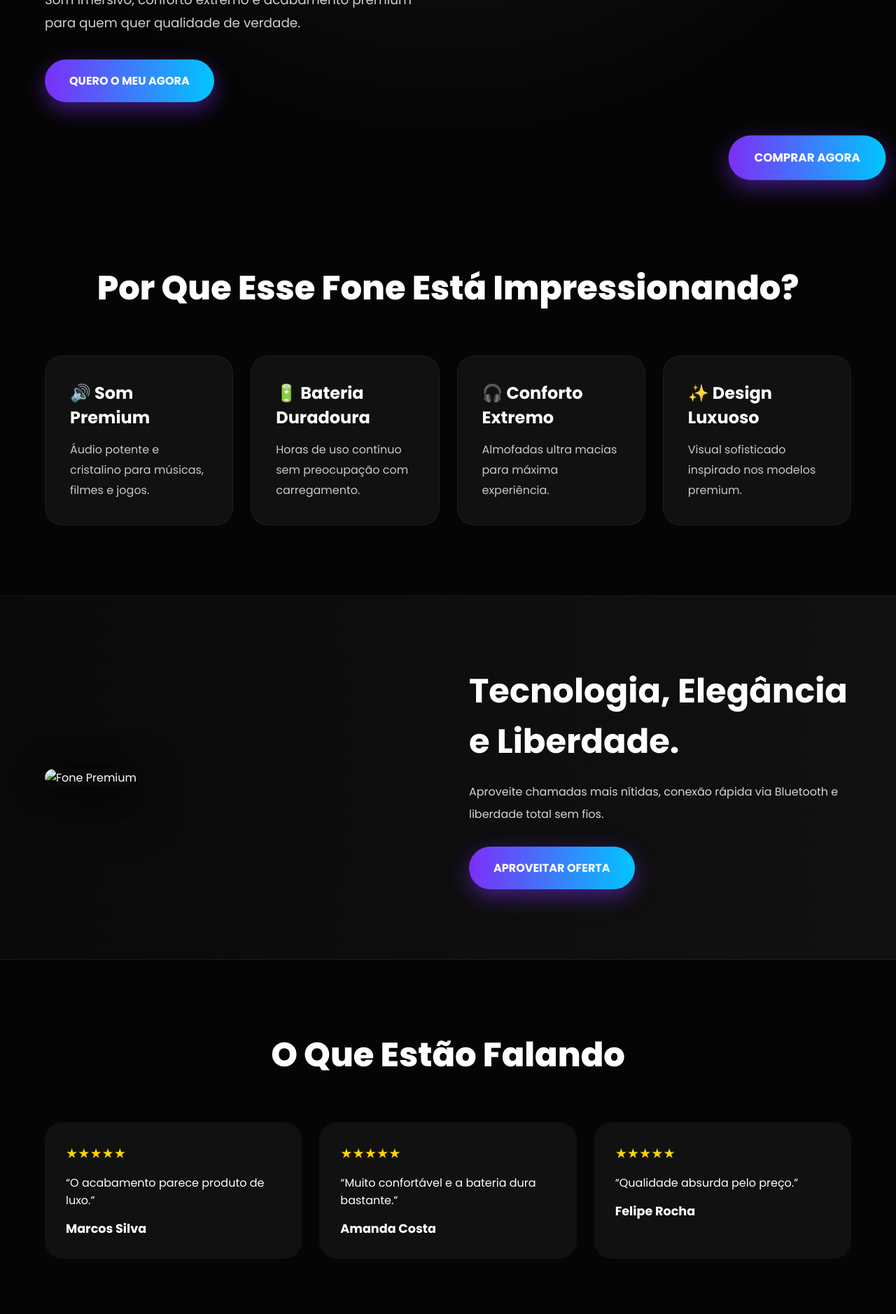
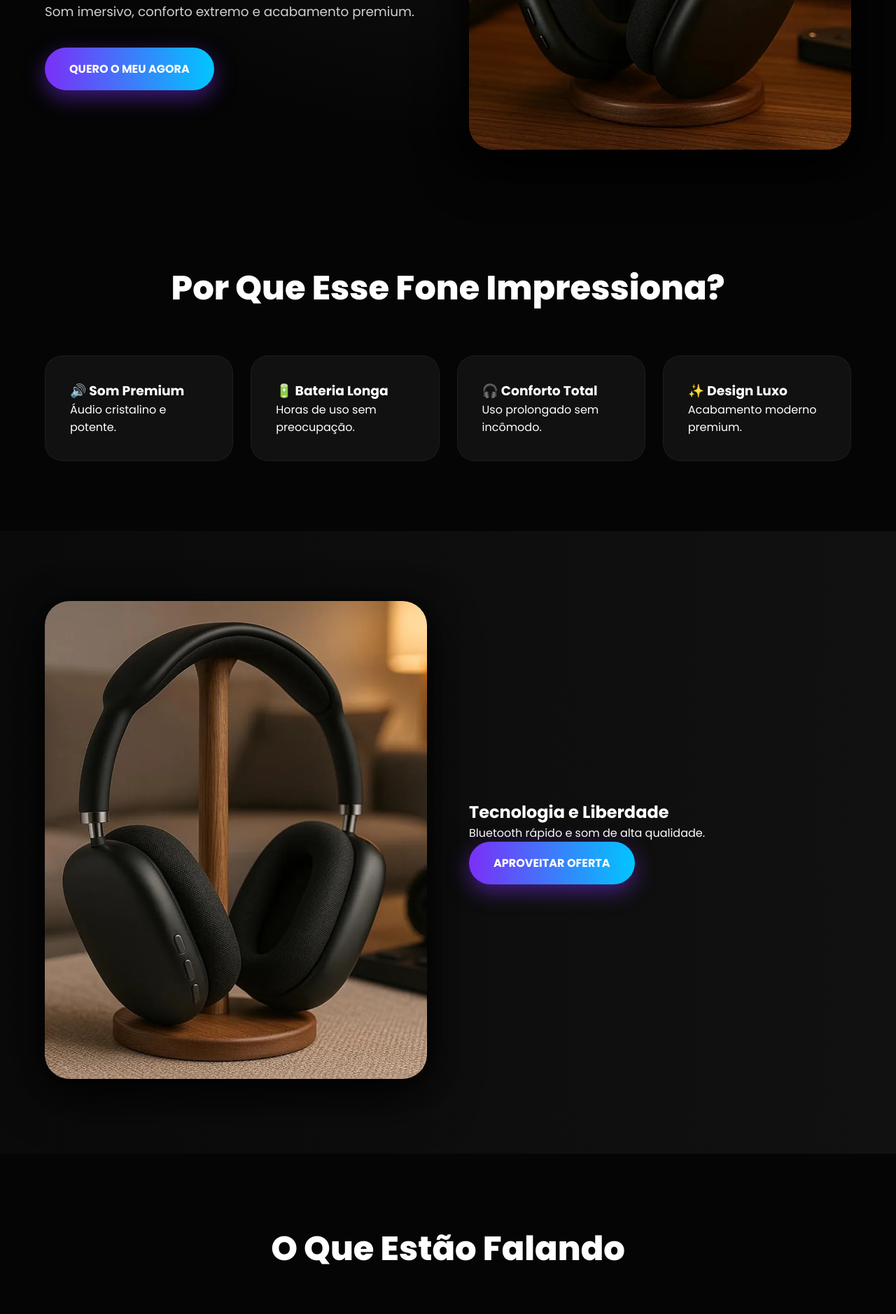
Before and after one commit to monikiurd0021-cell/Jose.guithub.oi, a plain HTML site: page index.html in a window 1280 px wide. Shown: the part 524-2402 px from the top of the page at 70% size. Drawn offline with Linux system fonts and the light colour scheme.

Commit message:
Refactor HTML structure and improve content

```diff
--- a/index.html
+++ b/index.html
@@ -4,22 +4,16 @@
 <head>
   <meta charset="UTF-8" />
   <meta name="viewport" content="width=device-width, initial-scale=1.0"/>
-
   <title>Fone Bluetooth Premium</title>
 
   <link href="https://fonts.googleapis.com/css2?family=Poppins:wght@300;400;500;600;700;800&display=swap" rel="stylesheet">
 
   <style>
-
     *{
       margin:0;
       padding:0;
       box-sizing:border-box;
       font-family:'Poppins',sans-serif;
-    }
-
-    html{
-      scroll-behavior:smooth;
     }
 
     body{
@@ -40,9 +34,7 @@
       align-items:center;
       justify-content:center;
       padding:40px 0;
-
-      background:
-      radial-gradient(circle at top,#1c1c1c 0%,#050505 70%);
+      background: radial-gradient(circle at top,#1c1c1c 0%,#050505 70%);
     }
 
     .hero{
@@ -70,11 +62,7 @@
     .premium-grid img{
       width:100%;
       border-radius:35px;
-
-      box-shadow:
-      0 0 40px rgba(0,0,0,0.7),
-      0 25px 70px rgba(0,0,0,0.8);
-
+      box-shadow:0 0 40px rgba(0,0,0,0.7),0 25px 70px rgba(0,0,0,0.8);
       transition:0.4s ease;
     }
 
@@ -85,51 +73,19 @@
 
     .btn{
       display:inline-block;
-
       padding:18px 35px;
-
       border-radius:50px;
-
-      background:
-      linear-gradient(90deg,#7b2ff7,#00c6ff);
-
+      background:linear-gradient(90deg,#7b2ff7,#00c6ff);
       color:#fff;
       text-decoration:none;
       font-size:1rem;
       font-weight:700;
-
+      box-shadow:0 10px 30px rgba(123,47,247,0.5);
       transition:0.3s;
-
-      box-shadow:
-      0 10px 30px rgba(123,47,247,0.5);
     }
 
     .btn:hover{
       transform:translateY(-3px) scale(1.03);
-    }
-
-    .floating-btn{
-      position:fixed;
-      right:20px;
-      bottom:20px;
-      z-index:999;
-
-      animation:pulse 2s infinite;
-    }
-
-    @keyframes pulse{
-
-      0%{
-        transform:scale(1);
-      }
-
-      50%{
-        transform:scale(1.05);
-      }
-
-      100%{
-        transform:scale(1);
-      }
     }
 
     section{
@@ -145,9 +101,7 @@
 
     .benefits{
       display:grid;
-      grid-template-columns:
-      repeat(auto-fit,minmax(250px,1fr));
-
+      grid-template-columns:repeat(auto-fit,minmax(250px,1fr));
       gap:25px;
     }
 
@@ -155,104 +109,36 @@
       background:#111;
       padding:35px;
       border-radius:25px;
-
-      border:
-      1px solid rgba(255,255,255,0.05);
-
+      border:1px solid rgba(255,255,255,0.05);
       transition:0.3s;
     }
 
     .card:hover{
       transform:translateY(-10px);
-
-      border-color:#7b2ff7;
-    }
-
-    .card h3{
-      font-size:1.5rem;
-      margin-bottom:15px;
-    }
-
-    .card p{
-      color:#c8c8c8;
-      line-height:1.8;
     }
 
     .premium-section{
-
-      background:
-      linear-gradient(to right,#0a0a0a,#111);
-
-      border-top:
-      1px solid rgba(255,255,255,0.05);
-
-      border-bottom:
-      1px solid rgba(255,255,255,0.05);
+      background:linear-gradient(to right,#0a0a0a,#111);
     }
 
     .premium-grid{
       display:grid;
       grid-template-columns:1fr 1fr;
+      gap:60px;
       align-items:center;
-      gap:60px;
-    }
-
-    .premium-grid h2{
-      font-size:3rem;
-      margin-bottom:20px;
-    }
-
-    .premium-grid p{
-      color:#d5d5d5;
-      line-height:2;
-      margin-bottom:30px;
-    }
-
-    .reviews{
-      display:grid;
-      grid-template-columns:
-      repeat(auto-fit,minmax(280px,1fr));
-
-      gap:25px;
-    }
-
-    .review-card{
-      background:#111;
-      padding:30px;
-      border-radius:25px;
-    }
-
-    .review-card h4{
-      margin-top:15px;
-      font-size:1.1rem;
-    }
-
-    .stars{
-      color:#ffd700;
-      font-size:1.2rem;
-      margin-bottom:15px;
     }
 
     .offer-box{
-      background:
-      linear-gradient(135deg,#7b2ff7,#00c6ff);
-
+      background:linear-gradient(135deg,#7b2ff7,#00c6ff);
       padding:60px 40px;
-
       border-radius:35px;
-
       text-align:center;
-    }
-
-    .offer-box h2{
-      font-size:3rem;
-      margin-bottom:20px;
     }
 
     .old-price{
       text-decoration:line-through;
+      font-size:2rem;
       opacity:0.8;
-      font-size:2rem;
     }
 
     .new-price{
@@ -261,24 +147,10 @@
       margin:20px 0;
     }
 
-    footer{
-      padding:40px 0;
-      text-align:center;
-      color:#999;
-
-      border-top:
-      1px solid rgba(255,255,255,0.05);
-    }
-
     @media(max-width:900px){
-
       .hero,
       .premium-grid{
         grid-template-columns:1fr;
-      }
-
-      .hero-text{
-        text-align:center;
       }
 
       .hero-text h1{
@@ -289,296 +161,129 @@
         font-size:2.3rem;
       }
 
-      .premium-grid h2{
-        font-size:2.2rem;
-      }
-
       .new-price{
         font-size:3.5rem;
       }
     }
-
   </style>
 </head>
 
 <body>
 
-  <!-- BOTÃO FLUTUANTE -->
-
-  <a
-  class="btn floating-btn"
-  href="https://pay.kaiross.com.br/iqE8DOFIg9wX"
-  target="_blank">
-
-  COMPRAR AGORA
-
-  </a>
-
-  <!-- HERO -->
-
   <header>
-
     <div class="container hero">
 
       <div class="hero-text">
+        <h1>O Fone Bluetooth Premium Que Está Viralizando No Brasil</h1>
 
-        <h1>
-          O Fone Bluetooth Premium
-          Que Está Viralizando
-          No Brasil
-        </h1>
+        <p>Som imersivo, conforto extremo e acabamento premium.</p>
 
-        <p>
-          Som imersivo, conforto extremo
-          e acabamento premium para quem
-          quer qualidade de verdade.
-        </p>
-
-        <a
-        class="btn"
-        href="https://pay.kaiross.com.br/iqE8DOFIg9wX"
-        target="_blank">
-
-        QUERO O MEU AGORA
-
+        <a class="btn" href="https://pay.kaiross.com.br/iqE8DOFIg9wX" target="_blank">
+          QUERO O MEU AGORA
         </a>
-
       </div>
 
       <div class="hero-image">
-
-        <!-- PRIMEIRA FOTO -->
-
-        <img
-        src="fone1.webp"
-        alt="Fone Bluetooth Premium">
-
+        <img src="imagem%201.png" alt="Fone Bluetooth">
       </div>
 
     </div>
-
   </header>
 
-  <!-- BENEFÍCIOS -->
-
   <section>
-
     <div class="container">
 
-      <h2 class="section-title">
-        Por Que Esse Fone Está Impressionando?
-      </h2>
+      <h2 class="section-title">Por Que Esse Fone Impressiona?</h2>
 
       <div class="benefits">
 
         <div class="card">
-
           <h3>🔊 Som Premium</h3>
-
-          <p>
-            Áudio potente e cristalino
-            para músicas, filmes e jogos.
-          </p>
-
+          <p>Áudio cristalino e potente.</p>
         </div>
 
         <div class="card">
-
-          <h3>🔋 Bateria Duradoura</h3>
-
-          <p>
-            Horas de uso contínuo sem
-            preocupação com carregamento.
-          </p>
-
+          <h3>🔋 Bateria Longa</h3>
+          <p>Horas de uso sem preocupação.</p>
         </div>
 
         <div class="card">
-
-          <h3>🎧 Conforto Extremo</h3>
-
-          <p>
-            Almofadas ultra macias para
-            máxima experiência.
-          </p>
-
+          <h3>🎧 Conforto Total</h3>
+          <p>Uso prolongado sem incômodo.</p>
         </div>
 
         <div class="card">
+          <h3>✨ Design Luxo</h3>
+          <p>Acabamento moderno premium.</p>
+        </div>
 
-          <h3>✨ Design Luxuoso</h3>
+      </div>
+    </div>
+  </section>
 
-          <p>
-            Visual sofisticado inspirado
-            nos modelos premium.
-          </p>
+  <section class="premium-section">
+    <div class="container premium-grid">
 
+      <div>
+        <img src="imagem%202.png" alt="Fone Premium">
+      </div>
+
+      <div>
+        <h2>Tecnologia e Liberdade</h2>
+        <p>Bluetooth rápido e som de alta qualidade.</p>
+
+        <a class="btn" href="https://pay.kaiross.com.br/iqE8DOFIg9wX" target="_blank">
+          APROVEITAR OFERTA
+        </a>
+      </div>
+
+    </div>
+  </section>
+
+  <section>
+    <div class="container">
+
+      <h2 class="section-title">O Que Estão Falando</h2>
+
+      <div class="reviews">
+
+        <div class="review-card">
+          <div class="stars">★★★★★</div>
+          <p>“Qualidade absurda!”</p>
+          <h4>Marcos Silva</h4>
+        </div>
+
+        <div class="review-card">
+          <div class="stars">★★★★★</div>
+          <p>“Muito confortável.”</p>
+          <h4>Amanda Costa</h4>
         </div>
 
       </div>
 
     </div>
-
   </section>
 
-  <!-- SEÇÃO PREMIUM -->
-
-  <section class="premium-section">
-
-    <div class="container premium-grid">
-
-      <div>
-
-        <!-- SEGUNDA FOTO -->
-
-        <img
-        src="fone2.webp"
-        alt="Fone Premium">
-
-      </div>
-
-      <div>
-
-        <h2>
-          Tecnologia,
-          Elegância
-          e Liberdade.
-        </h2>
-
-        <p>
-          Aproveite chamadas mais nítidas,
-          conexão rápida via Bluetooth e
-          liberdade total sem fios.
-        </p>
-
-        <a
-        class="btn"
-        href="https://pay.kaiross.com.br/iqE8DOFIg9wX"
-        target="_blank">
-
-        APROVEITAR OFERTA
-
-        </a>
-
-      </div>
-
-    </div>
-
-  </section>
-
-  <!-- AVALIAÇÕES -->
-
   <section>
-
-    <div class="container">
-
-      <h2 class="section-title">
-        O Que Estão Falando
-      </h2>
-
-      <div class="reviews">
-
-        <div class="review-card">
-
-          <div class="stars">
-            ★★★★★
-          </div>
-
-          <p>
-            “O acabamento parece
-            produto de luxo.”
-          </p>
-
-          <h4>Marcos Silva</h4>
-
-        </div>
-
-        <div class="review-card">
-
-          <div class="stars">
-            ★★★★★
-          </div>
-
-          <p>
-            “Muito confortável e a
-            bateria dura bastante.”
-          </p>
-
-          <h4>Amanda Costa</h4>
-
-        </div>
-
-        <div class="review-card">
-
-          <div class="stars">
-            ★★★★★
-          </div>
-
-          <p>
-            “Qualidade absurda pelo preço.”
-          </p>
-
-          <h4>Felipe Rocha</h4>
-
-        </div>
-
-      </div>
-
-    </div>
-
-  </section>
-
-  <!-- OFERTA -->
-
-  <section>
-
     <div class="container">
 
       <div class="offer-box">
 
         <h2>OFERTA ESPECIAL</h2>
 
-        <div class="old-price">
-          De R$ 239,90
-        </div>
+        <div class="old-price">De R$ 239,90</div>
+        <div class="new-price">R$ 139,90</div>
 
-        <div class="new-price">
-          R$ 139,90
-        </div>
+        <p>Frete grátis para todo Brasil</p>
 
-        <p style="margin-bottom:30px;font-size:1.2rem;">
-
-          Frete grátis para todo o Brasil.
-
-        </p>
-
-        <a
-        class="btn"
-        style="background:#000;box-shadow:none;"
-        href="https://pay.kaiross.com.br/iqE8DOFIg9wX"
-        target="_blank">
-
-        COMPRAR COM DESCONTO
-
+        <a class="btn" style="background:#000;" href="https://pay.kaiross.com.br/iqE8DOFIg9wX">
+          COMPRAR AGORA
         </a>
 
       </div>
 
     </div>
-
   </section>
-
-  <!-- RODAPÉ -->
-
-  <footer>
-
-    <div class="container">
-
-      © 2026 - Todos os direitos reservados.
-
-    </div>
-
-  </footer>
 
 </body>
 </html>
```
